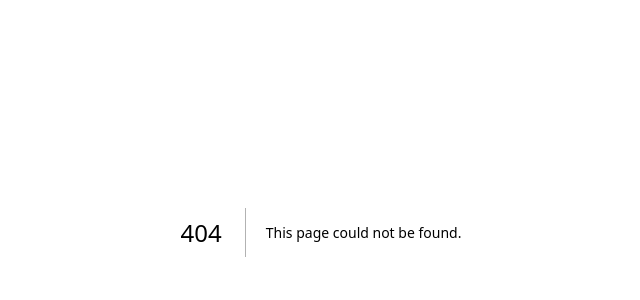
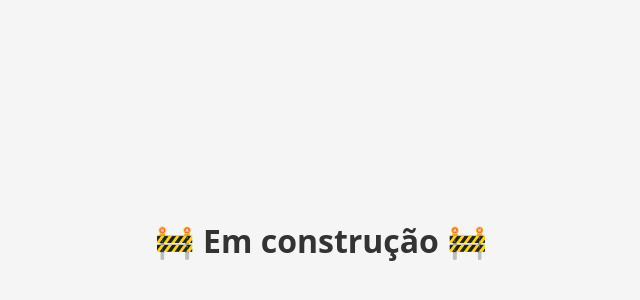
Before and after one commit to gauss-infinito/survey-app, a Next.js app in the folder frontend/: page /dashboard in a window 1280 px wide. Before the commit this address had no page. Shown: the part 168-468 px from the top of the page, without its empty margins (319-959 px from the left). Built offline with nearby package versions, Linux system fonts and the light colour scheme.

Commit message:
Create page.js

```diff
--- /dev/null
+++ b/frontend/app/dashboard/page.js
@@ -0,0 +1,16 @@
+export default function Page() {
+  return (
+    <div
+      style={{
+        display: "flex",
+        justifyContent: "center",
+        alignItems: "center",
+        height: "100vh",
+        fontFamily: "system-ui",
+        backgroundColor: "#f5f5f5",
+      }}
+    >
+      <h1 style={{ color: "#333" }}>🚧 Em construção 🚧</h1>
+    </div>
+  );
+}
```
